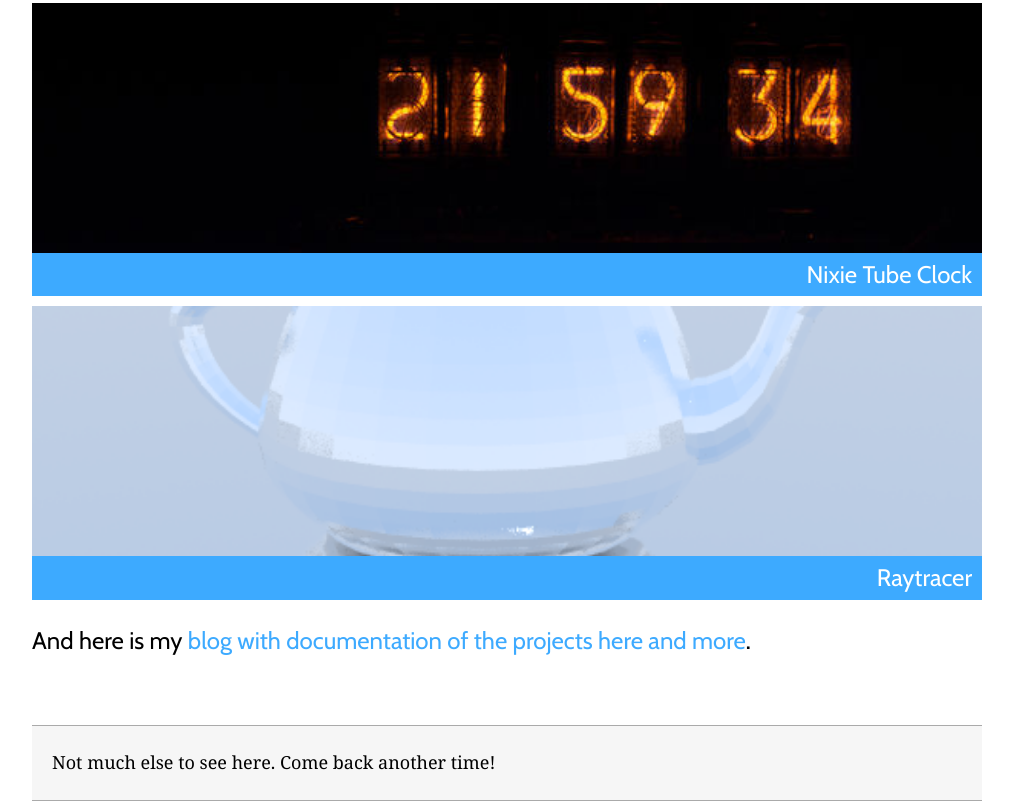
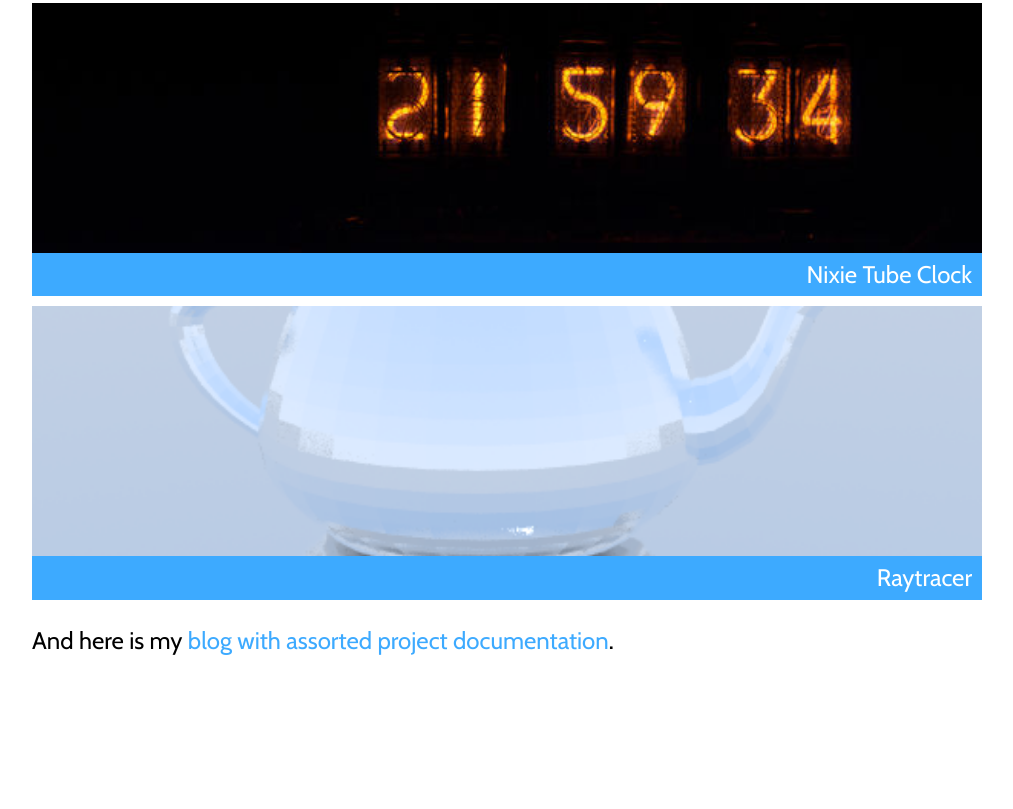
Before and after one commit to njeff/njeff.github.io, a plain HTML site: page index.html in a window 1280 px wide. Shown: the part 709-1518 px from the top of the page, without its empty margins (133-1146 px from the left). After the commit the page ends 1390 px from the top, so only its background shows below. Drawn offline with nearby package versions, Linux system fonts and the light colour scheme.

Commit message:
Removed useless section

```diff
--- a/index.html
+++ b/index.html
@@ -39,10 +39,6 @@
                 </div>
             </div>
         </div>
-        <p>And here is my <a href="https://jeffreyni.blogspot.com">blog with documentation of the projects here and more</a>.</p>
-        <br>
-        <div class="subsection">
-            Not much else to see here. Come back another time!
-        </div>
+        <p>And here is my <a href="https://jeffreyni.blogspot.com">blog with assorted project documentation</a>.</p>
     </div>
 </body>
```
Also changed, not shown: 1 other file.
